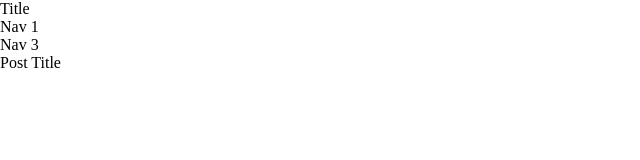
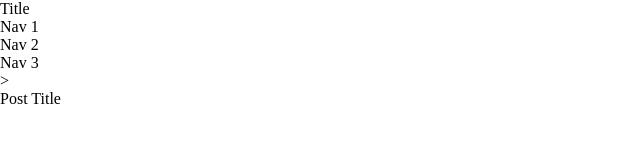
Before and after one commit to HWEJANGNIM/SignUp, a plain HTML site: page index.html in a window 1280 px wide. Shown: the full height of the page, 0-640 px from the left. Drawn offline with Linux system fonts and the light colour scheme; files that its build step writes are made by us from their sources.

Commit message:
Update index.html

```diff
--- a/index.html
+++ b/index.html
@@ -41,14 +41,14 @@
  <nav class="container">
     <div class="item-1">Title</div>
      <div class="item-2">Nav 1</div>
-      <div class="item-3>Nav 2</div>
+      <div class="item-3">Nav 2</div>
        <div class="item-4">Nav 3</div>
   </nav>
 </header>
 
 <main>
- <article class="container-1">
-   <section>
+ <article <!--class="container-1"--> >
+   <section item-4>
     Post Title
    </section>
  </article>
```
